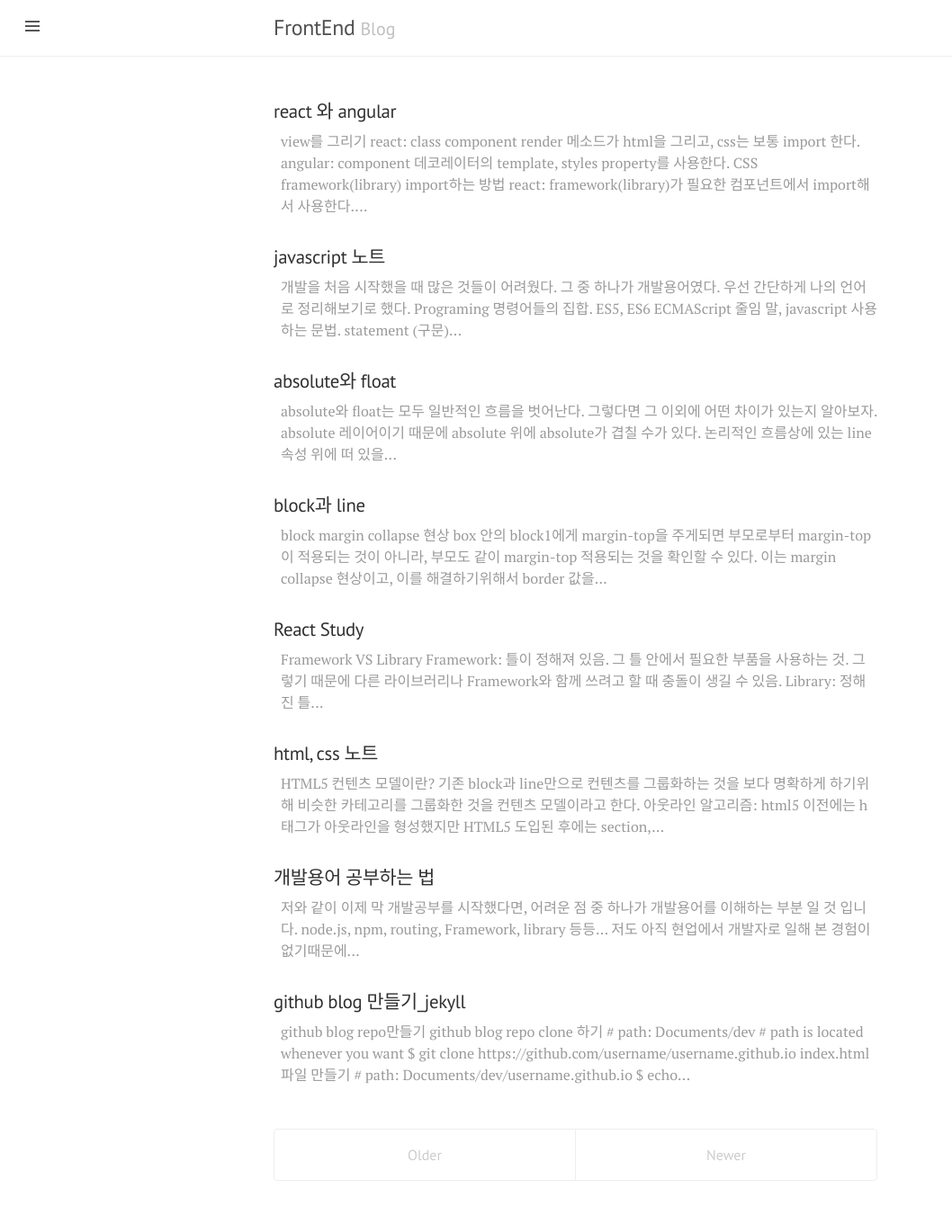
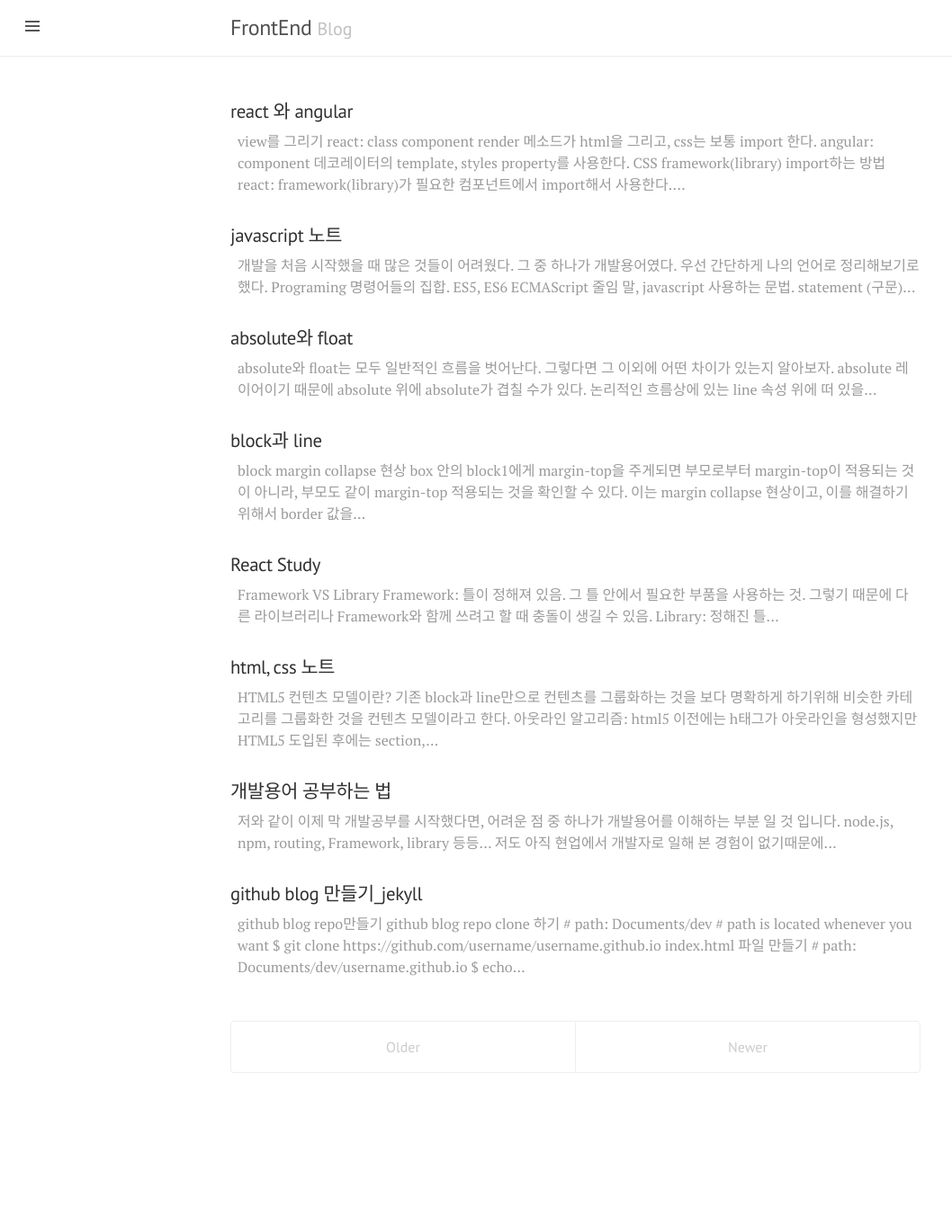
Before and after one commit to austinpark420/austinpark420.github.io, a Jekyll site: the page built from index.html, in a window 1280 px wide. Shown: the whole page at 90% size, without its empty margins (0-1058 px from the left). Built offline with Jekyll 4.4.1, drawn with Linux system fonts in a browser that asks for light colours; the list of posts is cut into pages by our own code; after the commit the page ends 1241 px from its top, so only the background shows below that.

Commit message:
edit lanyon.css

```diff
--- a/public/css/lanyon.css
+++ b/public/css/lanyon.css
@@ -73,7 +73,7 @@ h1, h2, h3, h4, h5, h6 {
  */
 
 .container {
-  max-width: 46rem;
+  max-width: 56rem;
 }
 @media (min-width: 38em) {
   .container {
@@ -82,7 +82,7 @@ h1, h2, h3, h4, h5, h6 {
 }
 @media (min-width: 56em) {
   .container {
-    max-width: 44rem;
+    max-width: 50rem;
   }
 }
 
```
